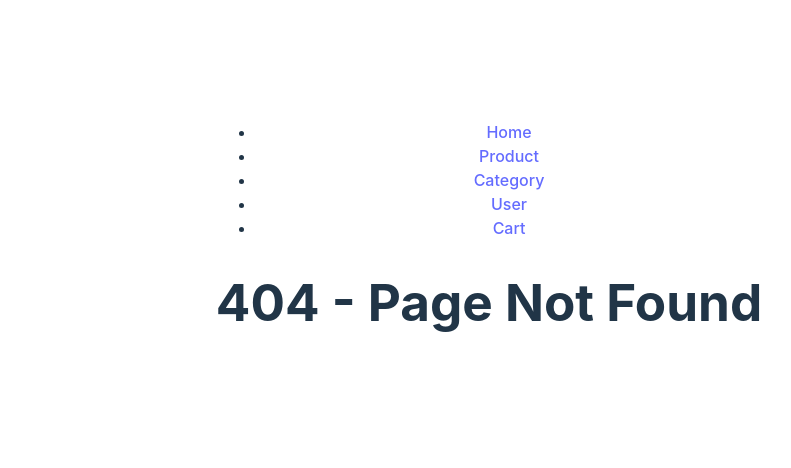
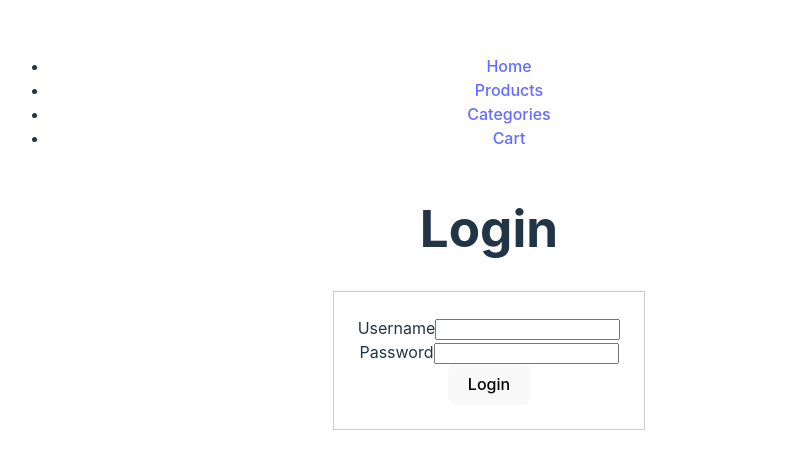
Before and after one commit to Nastiia18/ReactCourse_Marketplace_Projects, a React (Vite) app in the folder marketplace/: page /login in a window 1280 px wide. Before the commit this address had no page. Shown: the part 166-634 px from the top of the page, without its empty margins (151-942 px from the left). Built offline with nearby package versions, Linux system fonts and the light colour scheme.

Commit message:
init Login page

```diff
--- a/marketplace/src/components/Layout.tsx
+++ /dev/null
@@ -1,32 +0,0 @@
-import { NavLink, Outlet } from "react-router-dom";
-
-const Layout = () => {
-  return (
-    <>
-      <nav>
-        <ul>
-          <li>
-            <NavLink to="/">Home</NavLink>
-          </li>
-          <li>
-            <NavLink to="/products">Product</NavLink>
-          </li>
-          <li>
-            <NavLink to="/categories">Category</NavLink>
-          </li>
-          <li>
-            <NavLink to="/users">User</NavLink>
-          </li>
-          <li>
-            <NavLink to="/cart">Cart</NavLink>
-          </li>
-        </ul>
-      </nav>
-      <main>
-        <Outlet />
-      </main>
-    </>
-  );
-};
-
-export default Layout;
--- /dev/null
+++ b/marketplace/src/components/layout/AppNavbar.tsx
@@ -0,0 +1,50 @@
+import { Link, useNavigate } from 'react-router-dom';
+
+const AppNavbar = () => {
+  const navigate = useNavigate();
+
+  const handleLogout = () => {
+    localStorage.removeItem('user');
+    navigate('/login');
+  };
+
+  const userJson = localStorage.getItem('user');
+  let user;
+
+  try {
+    user = userJson ? JSON.parse(userJson) : null;
+  } catch (error) {
+    console.error(error);
+  }
+
+  return (
+    <nav>
+      <ul>
+        <li>
+          <Link to="/">Home</Link>
+        </li>
+        <li>
+          <Link to="/products">Products</Link>
+        </li>
+        <li>
+          <Link to="/categories">Categories</Link>
+        </li>
+        {user?.role === 'admin' && (
+          <li>
+            <Link to="/users">Users</Link>
+          </li>
+        )}
+        <li>
+          <Link to="/cart">Cart</Link>
+        </li>
+        {user && (
+          <li>
+            <button onClick={handleLogout}>Logout</button>
+          </li>
+        )}
+      </ul>
+    </nav>
+  );
+};
+
+export default AppNavbar;
--- /dev/null
+++ b/marketplace/src/components/layout/Layout.tsx
@@ -0,0 +1,17 @@
+import { Outlet } from 'react-router-dom';
+import AppNavbar from './AppNavbar';
+
+const Layout = () => {
+  return (
+    <>
+      <header>
+        <AppNavbar />
+      </header>
+      <main>
+        <Outlet />
+      </main>
+    </>
+  );
+};
+
+export default Layout;
--- /dev/null
+++ b/marketplace/src/pages/auth/LoginPage.tsx
@@ -0,0 +1,92 @@
+import React, { useState } from "react";
+import { useNavigate } from "react-router-dom";
+
+const users = [
+  {
+    userName: "admin",
+    password: "admin",
+    role: "admin",
+  },
+  {
+    userName: "user",
+    password: "user",
+    role: "user",
+  },
+];
+
+const LoginPage: React.FC = () => {
+  const navigate = useNavigate();
+  const [userName, setUserName] = useState("");
+  const [password, setPassword] = useState("");
+
+  const handleUserNameInputChange = (
+    event: React.ChangeEvent<HTMLInputElement>
+  ) => {
+    setUserName(event.target.value);
+  };
+
+  const handlePasswordInputChange = (
+    event: React.ChangeEvent<HTMLInputElement>
+  ) => {
+    setPassword(event.target.value);
+  };
+
+  const handleSubmit = (event: React.FormEvent<HTMLFormElement>) => {
+    event.preventDefault();
+    const user = users.find((user) => user.userName === userName);
+
+    if (!user) {
+      alert("User does not exist");
+      return;
+    }
+
+    if (user.password !== password) {
+      alert("Invalid password");
+      return;
+    }
+
+    localStorage.setItem("user", JSON.stringify(user));
+    navigate(user.role === "admin" ? "/users" : "/");
+  };
+
+  return (
+    <div
+      style={{
+        display: "flex",
+        flexDirection: "column",
+        alignItems: "center",
+        justifyContent: "center",
+        width: "960px",
+      }}
+    >
+      <h1>Login</h1>
+      <div style={{ padding: "1.5em", border: "1px solid #ccc" }}>
+        <form onSubmit={handleSubmit}>
+          <div>
+            <label htmlFor="username">Username</label>
+            <input
+              id="username"
+              name="username"
+              type="text"
+              value={userName}
+              onChange={handleUserNameInputChange}
+            />
+          </div>
+          <div>
+            <label htmlFor="password">Password</label>
+            <input
+              id="password"
+              name="password"
+              type="password"
+              value={password}
+              onChange={handlePasswordInputChange}
+            />
+          </div>
+          <button type="submit">Login</button>
+        </form>
+      </div>
+    </div>
+  );
+};
+
+export default LoginPage;
--- a/marketplace/src/routes/AppRouter.tsx
+++ b/marketplace/src/routes/AppRouter.tsx
@@ -3,23 +3,61 @@ import {
   Route,
   createBrowserRouter,
   RouterProvider,
-} from "react-router-dom";
-import HomePage from "../pages/home/HomePage";
-import ProductsPage from "../pages/products/components/ProductsPage";
-import CategoriesPage from "../pages/categories/CategoriesPage";
-import UsersPage from "../pages/users/components/Users";
-import Cart from "../pages/cart/Cart";
-import NotFoundPage from "../components/NotFoundPage";
-import Layout from "../components/Layout";
+} from 'react-router-dom';
+import HomePage from '../pages/home/HomePage';
+import ProductsPage from '../pages/products/components/ProductsPage';
+import CategoriesPage from '../pages/categories/CategoriesPage';
+import UsersPage from '../pages/users/components/Users';
+import Cart from '../pages/cart/Cart';
+import NotFoundPage from '../components/NotFoundPage';
+import Layout from '../components/layout/Layout';
+import LoginPage from '../pages/auth/LoginPage';
+import ProtectedRoute from './ProtectedRoute';
 
 const route = createBrowserRouter(
   createRoutesFromElements(
     <Route path="/" element={<Layout />}>
-      <Route index element={<HomePage />} />
-      <Route path="/products" element={<ProductsPage />} />
-      <Route path="/categories" element={<CategoriesPage />} />
-      <Route path="/users" element={<UsersPage />} />
-      <Route path="/cart" element={<Cart />} />
+      <Route path="/login" element={<LoginPage />} />
+      <Route
+        index
+        element={
+          <ProtectedRoute>
+            <HomePage />
+          </ProtectedRoute>
+        }
+      />
+      <Route
+        path="/products"
+        element={
+          <ProtectedRoute>
+            <ProductsPage />
+          </ProtectedRoute>
+        }
+      />
+      <Route
+        path="/categories"
+        element={
+          <ProtectedRoute>
+            <CategoriesPage />
+          </ProtectedRoute>
+        }
+      />
+      <Route
+        path="/users"
+        element={
+          <ProtectedRoute>
+            <UsersPage />
+          </ProtectedRoute>
+        }
+      />
+      <Route
+        path="/cart"
+        element={
+          <ProtectedRoute>
+            <Cart />
+          </ProtectedRoute>
+        }
+      />
       <Route path="*" element={<NotFoundPage />} />
     </Route>
   )
--- /dev/null
+++ b/marketplace/src/routes/ProtectedRoute.tsx
@@ -0,0 +1,21 @@
+import { FC, ReactNode, useEffect } from "react";
+import { useNavigate } from "react-router-dom";
+
+interface ProtectedRouteProps {
+  children: ReactNode;
+}
+
+const ProtectedRoute: FC<ProtectedRouteProps> = ({ children }) => {
+  const navigate = useNavigate();
+  const user = localStorage.getItem("user");
+
+  useEffect(() => {
+    if (!user) {
+      navigate("/login");
+    }
+  }, [user, navigate]);
+
+  return <>{children}</>;
+};
+
+export default ProtectedRoute;
```
Also changed, not shown: 1 other file (tests, documents, lock files or other folders).
